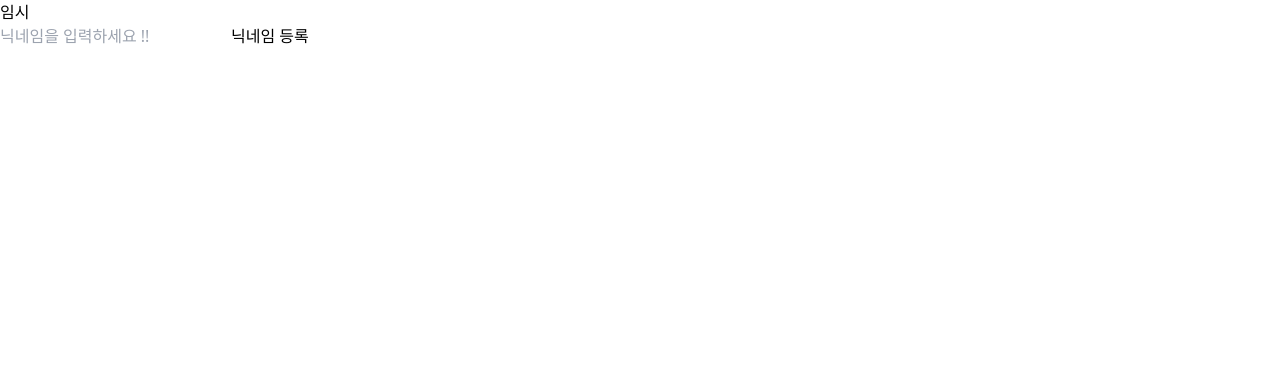
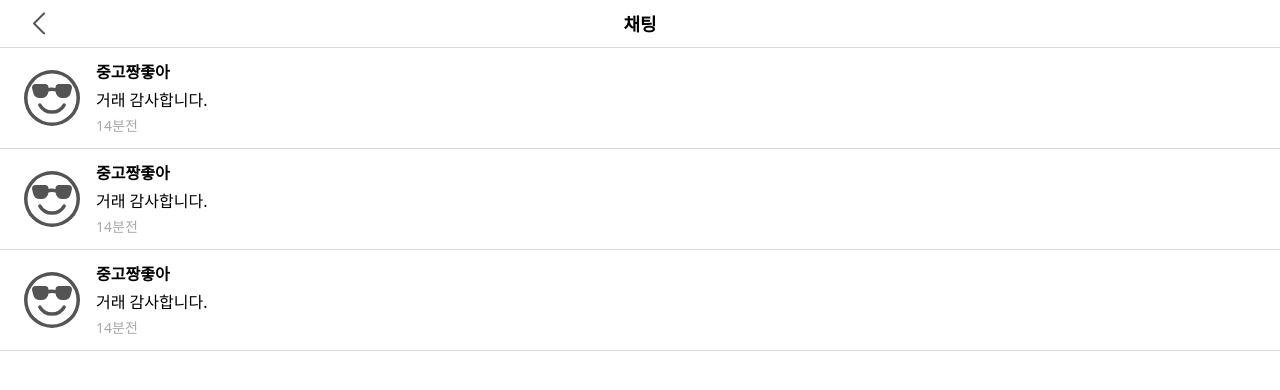
Before and after one commit to Team928/BID, a React (Vite) app in the folder FrontEnd/: page /chat in a window 1280 px wide. Shown: the top 390 px of the page. Built offline with nearby package versions, Linux system fonts and the light colour scheme.

Commit message:
chore: 채팅 페이지 라우터 추가 #S10P12D208-168 #in-progress

```diff
--- a/FrontEnd/src/App.tsx
+++ b/FrontEnd/src/App.tsx
@@ -8,6 +8,7 @@ import ScrapPage from '@/pages/scrap/ScrapPage';
 import SearchPage from '@/pages/search/SearchPage';
 import SignupPage from '@/pages/signup/SignupPage';
 import WritePage from '@/pages/write/WritePage';
+import ChatRoomPage from '@/pages/chat/room/ChatRoomPage';
 
 const router = createBrowserRouter([
   {
@@ -17,6 +18,10 @@ const router = createBrowserRouter([
   {
     path: '/chat',
     element: <ChatPage />,
+  },
+  {
+    path: '/chat/room',
+    element: <ChatRoomPage />,
   },
   {
     path: '/login',
--- /dev/null
+++ b/FrontEnd/src/components/chat/ChatItem.tsx
@@ -0,0 +1,27 @@
+
+import { BsEmojiSunglasses } from "react-icons/bs";
+
+export interface IItem {
+  username: string;
+  message: string;
+  time: string;
+}
+
+const ChatItem = (props: {item: IItem}) => {
+  const { username, message, time } = props.item;
+
+  return (
+    <div className="flex gap-4 px-6 py-3 border-b border-[#D9D9D9]">
+      <div className="flex items-center">
+        <BsEmojiSunglasses size={'3.5rem'} color="#545454" />
+      </div>
+      <div className="flex flex-col gap-1">
+        <p className="font-bold">{username}</p>
+        <p>{message}</p>
+        <p className="text-[#A9A9A9] text-sm">{time}</p>
+      </div>
+    </div>
+  )
+}
+
+export default ChatItem;
--- a/FrontEnd/src/pages/chat/ChatPage.tsx
+++ b/FrontEnd/src/pages/chat/ChatPage.tsx
@@ -1,91 +1,43 @@
-// 미완성
+import Header, { IHeaderInfo } from '@/components/@common/header';
+import ChatItem, { IItem } from '@/components/chat/ChatItem';
+import { icons } from '@/constants/icons';
 
-import ChatLogs from "@/components/chat/ChatLogs";
-import MessageInput from "@/components/chat/MessageInput";
-import UserNameInput from "@/components/chat/UserNameInput";
-import React, { useEffect, useRef, useState } from "react";
+const ChatPage = () => {
+  // #TODO 실제 데이터로 추후에 수정해야함
+  const chatList: IItem[] = [
+    {
+      username: '중고짱좋아',
+      message: `거래 감사합니다.`,
+      time: '14분전',
+    },
+    {
+      username: '중고짱좋아',
+      message: `거래 감사합니다.`,
+      time: '14분전',
+    },
+    {
+      username: '중고짱좋아',
+      message: `거래 감사합니다.`,
+      time: '14분전',
+    },
+  ];
 
-
-const ChatPage: React.FC = () => {
-
-  const [userNameInput, setUserNameInput] = useState("");
-    const [userName, setUserName] = useState("");
-    const [message, setMessage] = useState("");
-    const [chatLogs, setChatLogs] = useState<string[]>([]);
-
-    const wsRef = useRef<WebSocket | null>(null);
-
-    useEffect(() => {
-        if (userName) {
-            console.log(userName)
-            wsRef.current = new WebSocket(`ws://localhost:8080/chat`);
-
-            wsRef.current.onopen = () => console.log("Connection opened!!");
-
-            wsRef.current.onmessage = (event) =>
-                setChatLogs((prevChatLogs) => [...prevChatLogs, event.data]);
-
-            wsRef.current.onclose = (event) => {
-                if (event.wasClean) {
-                    console.log("Connection colsed");
-                } else {
-                    console.log("connection failed");
-                }
-            };
-            return () => wsRef.current?.close();
-            }
-            return undefined;
-        }, [userName]);
-
-        const sendMessage = () => {
-            if (
-                message.trim() !== "" &&
-                userName.trim() !== "" &&
-                wsRef.current &&
-                wsRef.current.readyState === WebSocket.OPEN
-            ) {
-                const payload = JSON.stringify({ author: userName, message: message});
-                console.log(payload);
-                wsRef.current.send(payload);
-
-                setMessage("");
-            }
-        };
-        return (
-          <div>
-              <h1>임시</h1>
-              <ChatLogs logs={chatLogs} />
-              {!userName ? (
-                  <form
-                  onSubmit={(e) => {
-                      e.preventDefault();
-                      if(userNameInput) {
-                          setUserName(userNameInput);
-                      }
-                  }}
-                  >
-                      <UserNameInput
-                          userNameInput={userNameInput}
-                          setUserNameInput={setUserNameInput}
-                          setUserName={setUserName}
-                      />
-                  </form>
-              ) : (
-                  <form
-                  onSubmit={(e) => {
-                      e.preventDefault();
-                      sendMessage();
-                  }}
-                  >
-                      <MessageInput
-                          message={message}
-                          setMessage={setMessage}
-                          sendMessage={() => sendMessage()}
-                      />
-                  </form>
-              )}
-          </div>
-      );
-    };
+  const info: IHeaderInfo = {
+    left: icons.BACK,
+    center: '채팅',
+    right_1: null,
+    right_2: null,
+  }
+  return (
+    <div className="w-full h-screen">
+      <Header info={info} />
+      <div className="pt-12">
+        {chatList.map((item, index) => {
+          return <ChatItem key={index} item={item} />;
+        })}
+      </div>
+    </div>
+  );
+};
 
 export default ChatPage;
--- /dev/null
+++ b/FrontEnd/src/pages/chat/room/ChatRoomPage.tsx
@@ -0,0 +1,91 @@
+// 미완성
+
+import ChatLogs from "@/components/chat/ChatLogs";
+import MessageInput from "@/components/chat/MessageInput";
+import UserNameInput from "@/components/chat/UserNameInput";
+import React, { useEffect, useRef, useState } from "react";
+
+
+const ChatRoomPage: React.FC = () => {
+
+  const [userNameInput, setUserNameInput] = useState("");
+    const [userName, setUserName] = useState("");
+    const [message, setMessage] = useState("");
+    const [chatLogs, setChatLogs] = useState<string[]>([]);
+
+    const wsRef = useRef<WebSocket | null>(null);
+
+    useEffect(() => {
+        if (userName) {
+            console.log(userName)
+            wsRef.current = new WebSocket(`ws://localhost:8080/chat`);
+
+            wsRef.current.onopen = () => console.log("Connection opened!!");
+
+            wsRef.current.onmessage = (event) =>
+                setChatLogs((prevChatLogs) => [...prevChatLogs, event.data]);
+
+            wsRef.current.onclose = (event) => {
+                if (event.wasClean) {
+                    console.log("Connection colsed");
+                } else {
+                    console.log("connection failed");
+                }
+            };
+            return () => wsRef.current?.close();
+            }
+            return undefined;
+        }, [userName]);
+
+        const sendMessage = () => {
+            if (
+                message.trim() !== "" &&
+                userName.trim() !== "" &&
+                wsRef.current &&
+                wsRef.current.readyState === WebSocket.OPEN
+            ) {
+                const payload = JSON.stringify({ author: userName, message: message});
+                console.log(payload);
+                wsRef.current.send(payload);
+
+                setMessage("");
+            }
+        };
+        return (
+          <div>
+              <h1>임시</h1>
+              <ChatLogs logs={chatLogs} />
+              {!userName ? (
+                  <form
+                  onSubmit={(e) => {
+                      e.preventDefault();
+                      if(userNameInput) {
+                          setUserName(userNameInput);
+                      }
+                  }}
+                  >
+                      <UserNameInput
+                          userNameInput={userNameInput}
+                          setUserNameInput={setUserNameInput}
+                          setUserName={setUserName}
+                      />
+                  </form>
+              ) : (
+                  <form
+                  onSubmit={(e) => {
+                      e.preventDefault();
+                      sendMessage();
+                  }}
+                  >
+                      <MessageInput
+                          message={message}
+                          setMessage={setMessage}
+                          sendMessage={() => sendMessage()}
+                      />
+                  </form>
+              )}
+          </div>
+      );
+    };
+
+export default ChatRoomPage;
```
